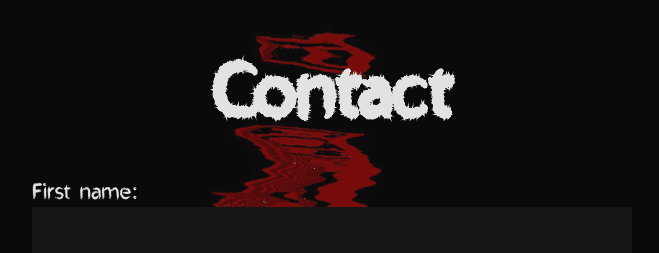
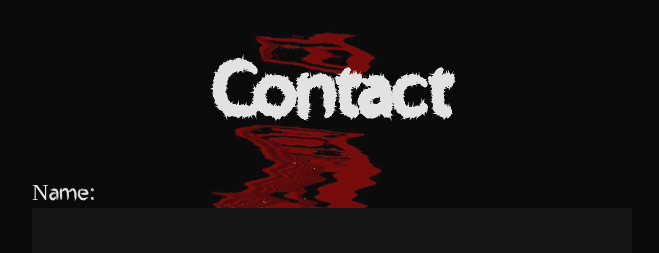
Before and after one commit to thpapei/stratashi-portfolio, a React app: page / in a window 1280 px wide. Shown: the part 3180-3433 px from the top of the page, without its empty margins (308-967 px from the left). Built offline with nearby package versions, Linux system fonts and the light colour scheme.

Commit message:
Changed first name to just name in contact component

```diff
--- a/src/components/Contact.js
+++ b/src/components/Contact.js
@@ -34,7 +34,7 @@ const EmailForm = () => {
       >
         <Form>
           <div className='form-fields'>
-            <div><label htmlFor='name'>First name: </label></div>
+            <div><label htmlFor='name'>Νame: </label></div>
             <Field id='name' name='name' />
             <ErrorMessage name='name' render={errorMessage => <div className='error-message'>{errorMessage}</div>} />
           </div>
```
